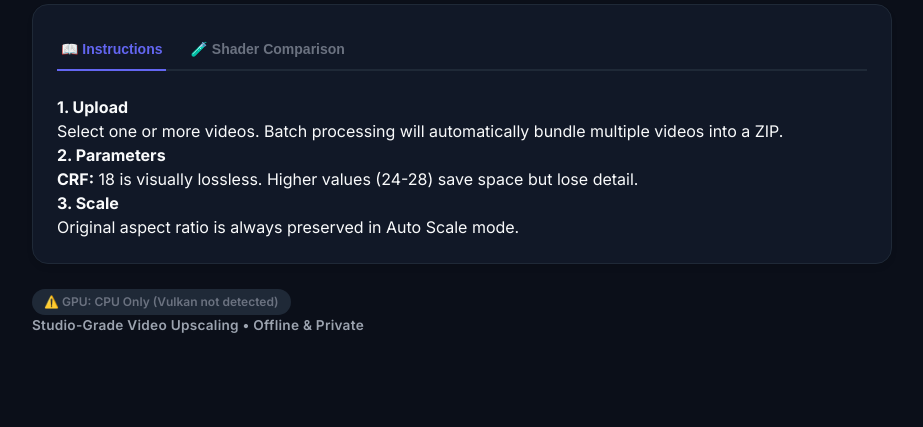
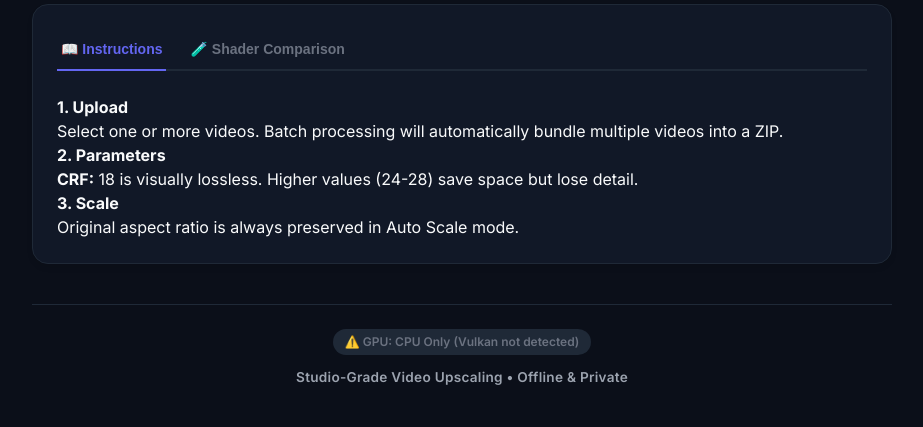
Before and after one commit to hexvish/Anime4K-Offline-Upscaler, a Flask app: page / in a window 1280 px wide. Shown: the part 959-1386 px from the top of the page, without its empty margins (178-1101 px from the left). Before the commit the page ends 1292 px from the top, so only its background shows below. Run offline with Flask 3, Linux system fonts and the light colour scheme; data that the repository does not hold is empty.

Commit message:
fix: fix css selector for footer

```diff
--- a/static/css/style.css
+++ b/static/css/style.css
@@ -365,7 +365,7 @@ h1 {
 }
 
 /* GPU Status & Footer */
-<footer> {
+footer {
     margin-top: 40px;
     padding-top: 24px;
     border-top: 1px solid var(--border);
```
